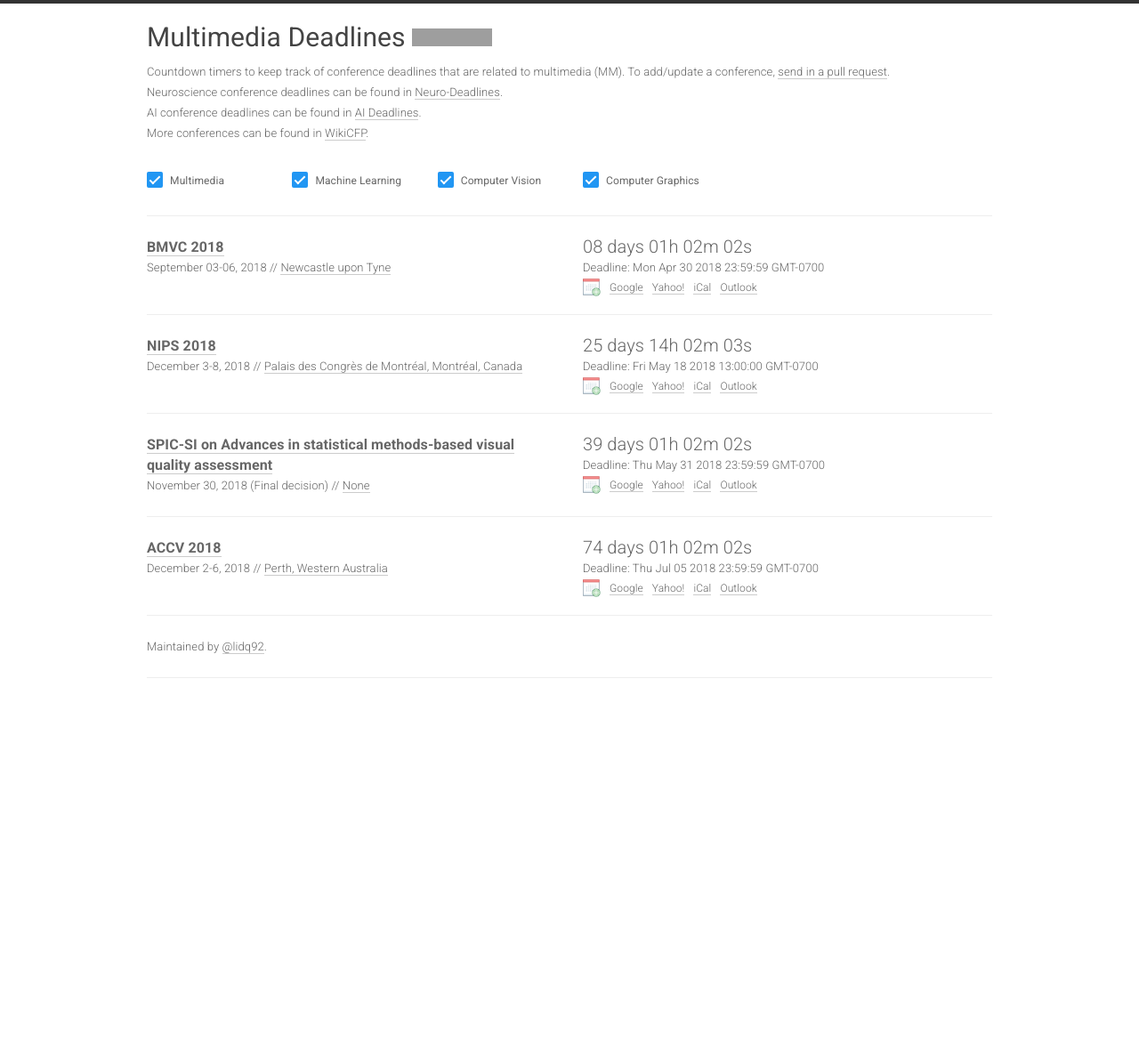
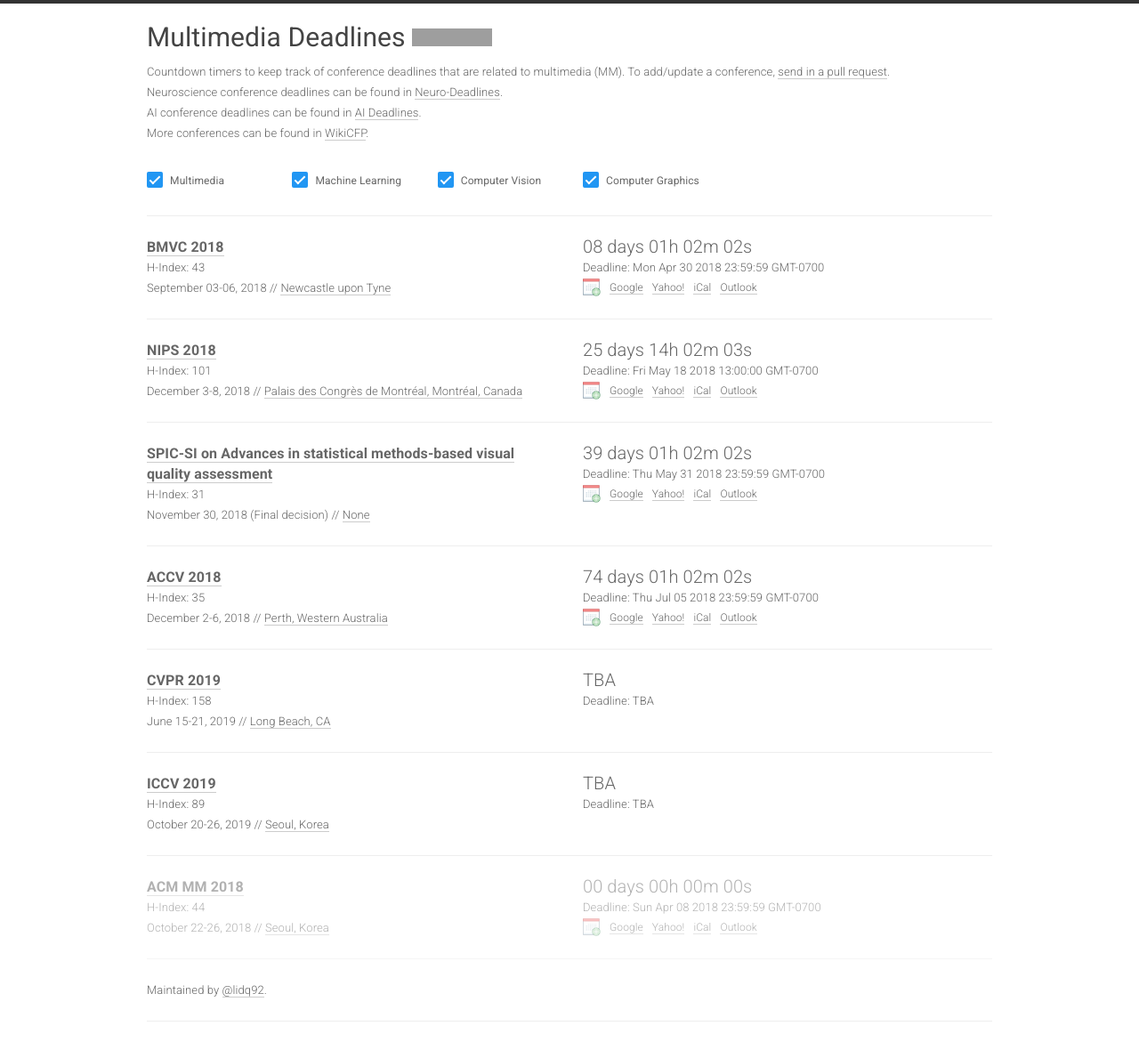
Before and after one commit to lidq92/lidq92.github.io, a Jekyll site: the page built from index.html, in a window 1280 px wide. Shown: the whole page at 89% size. Built offline with Jekyll 4.4.1, drawn with Linux system fonts in a browser that asks for light colours; nearby versions of some CDN libraries; before the commit the page ends 900 px from its top, so only the background shows below that; grey boxes are pictures that could not be loaded.

Commit message:
add h5-index
add h5-index

```diff
--- a/_data/conferences.yml
+++ b/_data/conferences.yml
@@ -9,6 +9,7 @@
   timezone: America/Los_Angeles
   date: September 03-06, 2018
   place: Newcastle upon Tyne
+  hindex: 43
   sub: CV
 
 - name: NIPS
@@ -19,6 +20,7 @@
   timezone: America/Los_Angeles
   date: December 3-8, 2018
   place: "Palais des Congr\xE8s de Montr\xE9al, Montr\xE9al, Canada"
+  hindex: 101
   sub: ML
 
 - name: SPIC-SI on Advances in statistical methods-based visual quality assessment
@@ -29,6 +31,7 @@
   timezone: Etc/GMT+7 # ...
   date: November 30, 2018 (Final decision)
   place: None
+  hindex: 31
   sub: MM
 
 - name: ACCV
@@ -39,6 +42,29 @@
   timezone: America/Los_Angeles
   date: December 2-6, 2018
   place: Perth, Western Australia
+  hindex: 35
+  sub: CV
+
+- name: CVPR
+  year: 2019
+  id: cvpr2019
+  link: http://cvpr2019.thecvf.com
+  deadline: TBA
+  timezone: America/Los_Angeles
+  date: June 15-21, 2019
+  place: Long Beach, CA
+  hindex: 158
+  sub: CV
+
+- name: ICCV
+  year: 2019
+  id: iccv2019
+  link: http://iccv2019.thecvf.com
+  deadline: TBA
+  timezone: America/Los_Angeles
+  date: October 20-26, 2019
+  place: Seoul, Korea
+  hindex: 89
   sub: CV
 
 # - name: ICCV
@@ -171,12 +197,13 @@
 #   place: Munich, Germany
 #   sub: CV
 
-# - name: ACM MM
-#   year: 2018
-#   id: acmmm18
-#   link: acmmm.org/2018/
-#   deadline: "2018-04-08 23:59:59"
-#   timezone: Etc/GMT+7
-#   date: October 22-26, 2018
-#   place: Seoul, Korea
-#   sub: MM
+- name: ACM MM
+  year: 2018
+  id: acmmm18
+  link: acmmm.org/2018/
+  deadline: "2018-04-08 23:59:59"
+  timezone: Etc/GMT+7
+  date: October 22-26, 2018
+  place: Seoul, Korea
+  hindex: 44
+  sub: MM
--- a/_layouts/mmdeadlines.html
+++ b/_layouts/mmdeadlines.html
@@ -69,6 +69,9 @@
           <div class="row">
               <div class="col-xs-12 col-sm-6">
                   <a href="{{conf.link}}"><b>{{conf.name}} {{conf.year}}</b></a>
+                  <div class="meta">
+                    H-Index: {{conf.hindex}}
+                  </div>
                   <div class="meta">
                     {{conf.date}} // <a href="http://maps.google.com/?q={{conf.place}}">{{conf.place}}</a>
                   </div>
```
Also changed, not shown: README.md.
